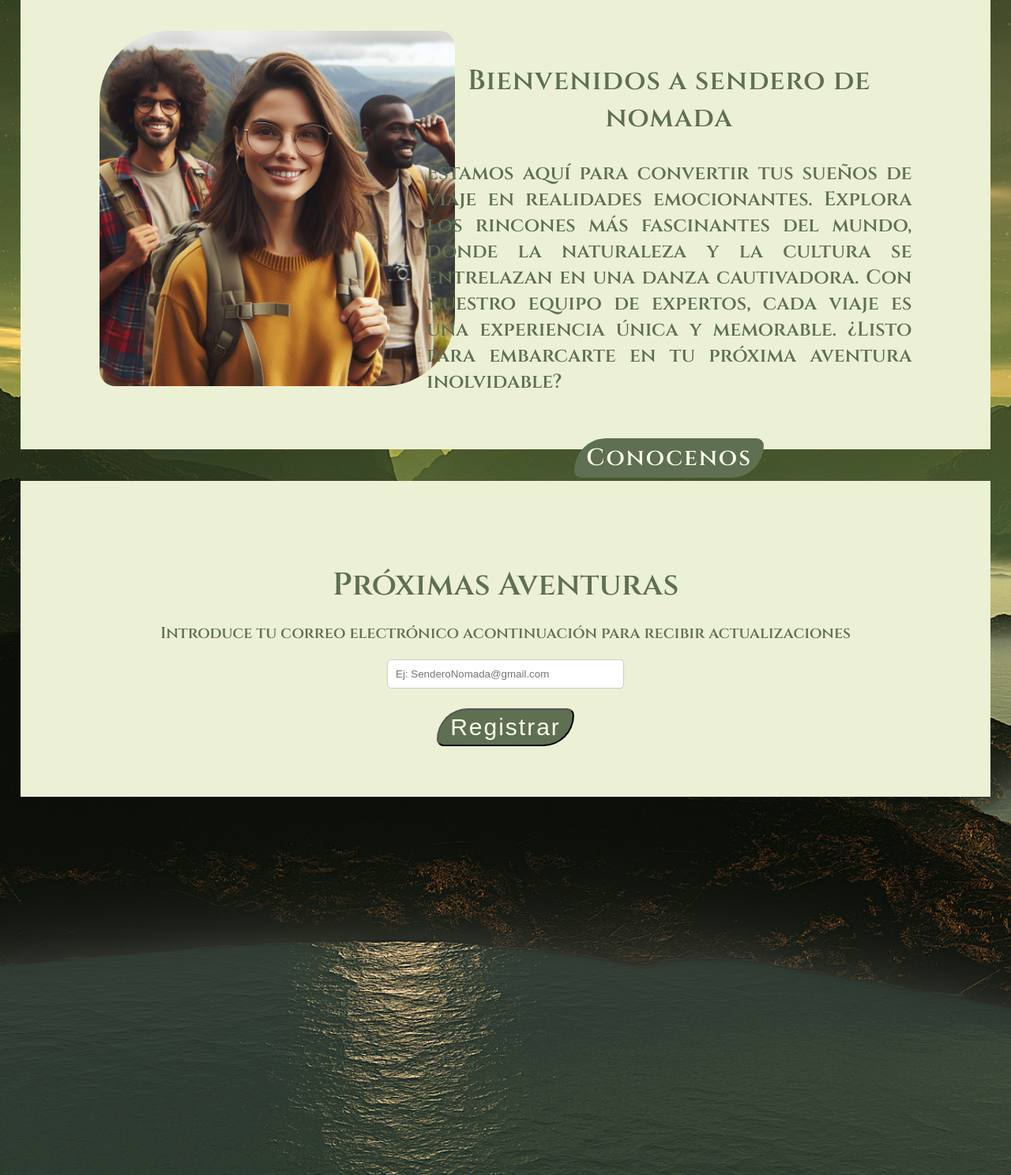
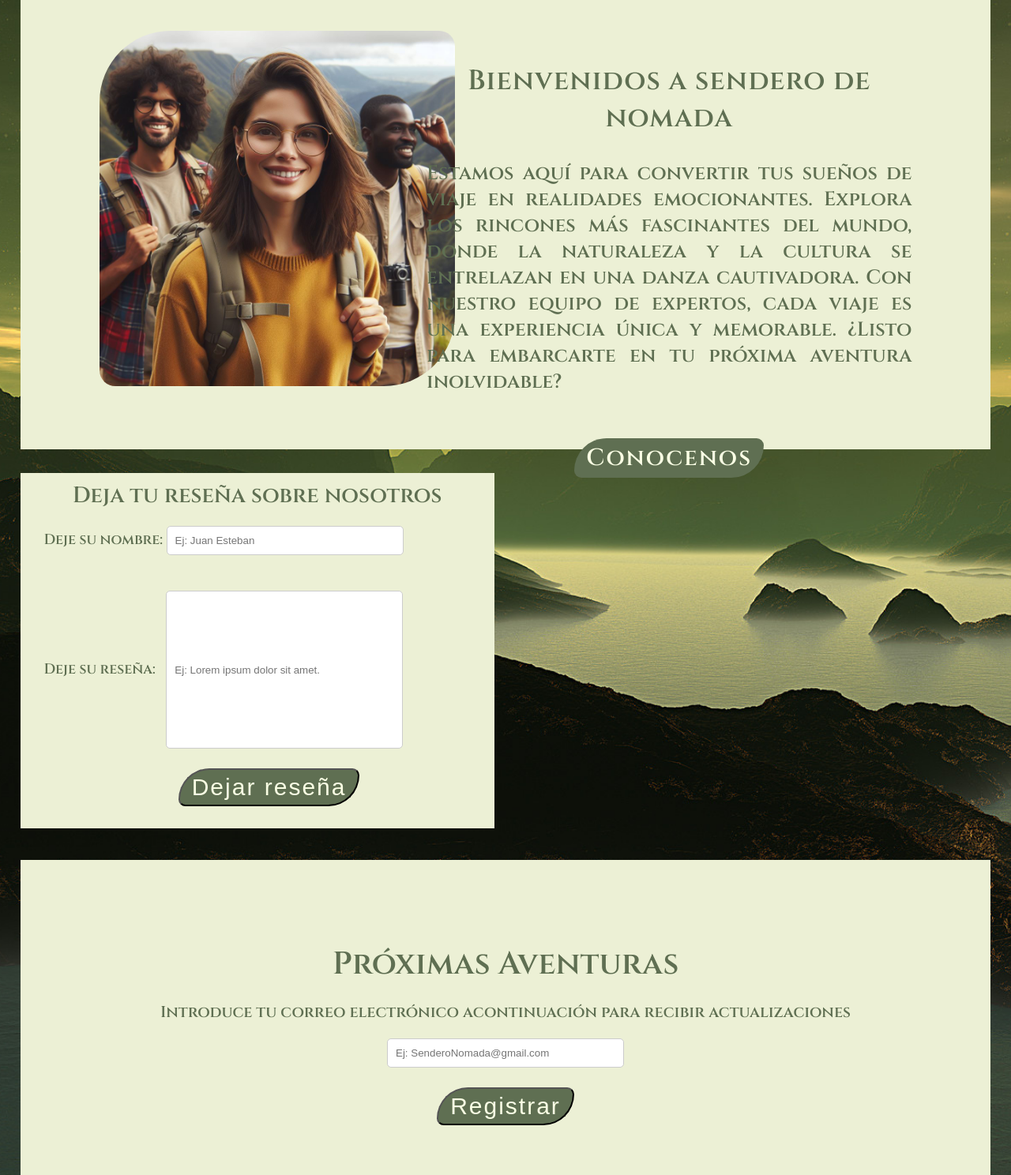
Before and after one commit to Wilker436/pro-aula-colombo, a PHP site: page / in a window 1280 px wide. Shown: the part 501-1989 px from the top of the page at 79% size. Run offline with PHP 8.4, Linux system fonts and the light colour scheme.

Commit message:
Agregue para dejar la reseña

```diff
--- a/index.css
+++ b/index.css
@@ -245,6 +245,47 @@ h3{
     margin-top: 20px;
     margin-bottom: 25px;
 }
+
+.textarea2 {
+    padding: 10px;
+    border: 1px solid #ccc;
+    border-radius: 5px;
+    width: 300px;
+    height: 200px;
+    margin-top: 20px;
+    margin-bottom: 25px;
+}
+
+
+.reseña {
+    margin-top: 30px;
+    margin-bottom: 30px;
+    margin-left: 2%;
+    margin-right: 2%;
+
+}
+.DejarReseña{
+    padding-top: 10px;
+    background: #ecf0d5;
+    width: 600px;
+    height: 450px;
+    color: #5F6F52;
+}
+
+.formularioReseñas{
+    font-size: 18px;
+    text-align: left;
+    padding-left: 30px ;
+}
+
+
+
+
+.rsñ{
+    font-size: 28px;
+    text-align: center;
+}
+
 .submit-btn {
     padding: 5px 15px;
     font-size: 30px;
--- a/index.html
+++ b/index.html
@@ -91,7 +91,16 @@
 
 
             <div class="reseña">
-                <div class="DejarReseña"></div>
+                <div class="DejarReseña">
+                    <h1 class="rsñ">Deja tu reseña sobre nosotros</h1>
+                    <form action="php/Reseña.php" method="post" class="formularioReseñas">
+                        Deje su nombre: <input type="text" name="Nombre" required placeholder="Ej: Juan Esteban" class="textarea">
+                        <br>
+                        Deje su reseña:   <input type="text" name="Reseña" required placeholder="Ej: Lorem ipsum dolor sit amet." class="textarea2">
+                        <br>
+                        <center><input type="submit" value="Dejar reseña" class="submit-btn"></center>
+                    </form>
+                </div>
 
                 <div class="CajaDeReseñas"></div>
             </div>
@@ -101,7 +110,7 @@
                 <h3>Introduce tu correo electrónico acontinuación para recibir actualizaciones</h3>
                 <center>
                     <form action="php/proyecto.php" method="post">
-                        <input type="text" name="correo" required placeholder="Ej: SenderoNomada@gmail.com"
+                        <input type="email" name="correo" required placeholder="Ej: SenderoNomada@gmail.com"
                             class="textarea">
                         <br>
                         <input type="submit" value="Registrar" class="submit-btn">
```
Also changed, not shown: php/Reseña.php (added, +28 -0 lines).
